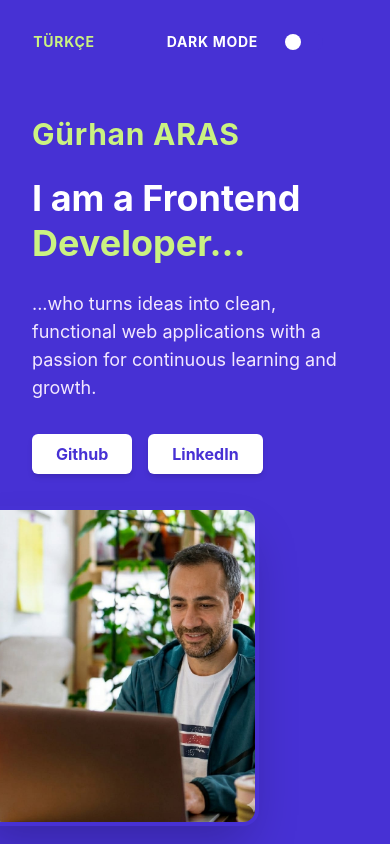
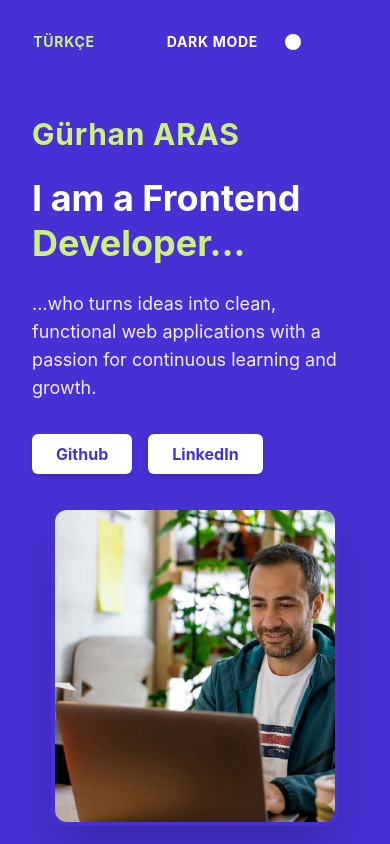
Before and after one commit to gurhanaras89-code/portfolio, a React (Vite) app: page / in a window 390 px wide. Shown: the top 844 px of the page. Built offline with nearby package versions, Linux system fonts and the light colour scheme.

Commit message:
update hero

```diff
--- a/src/components/Hero.jsx
+++ b/src/components/Hero.jsx
@@ -62,13 +62,13 @@ const Hero = ({ darkMode, setDarkMode }) => {
         </div>
 
         {/* Sağ Taraf: Tam Kesişimde Duracak Profil Resmi */}
-        <div className="flex-1 flex justify-center md:justify-end">
+        <div className="flex-1 flex justify-center md:justify-end items-center">
           <div className="relative">
 
             <img
               src="./public/profil.jpeg"
               alt="Developer"
-              className="rounded-2xl shadow-2xl w-72 h-80 object-cover border-4 hover:scale-105 border-transparent -translate-x-20"
+              className="rounded-2xl shadow-2xl w-72 h-80 object-cover border-4 hover:scale-105 border-transparent md:-translate-x-20"
             />
           </div>
         </div>
```
